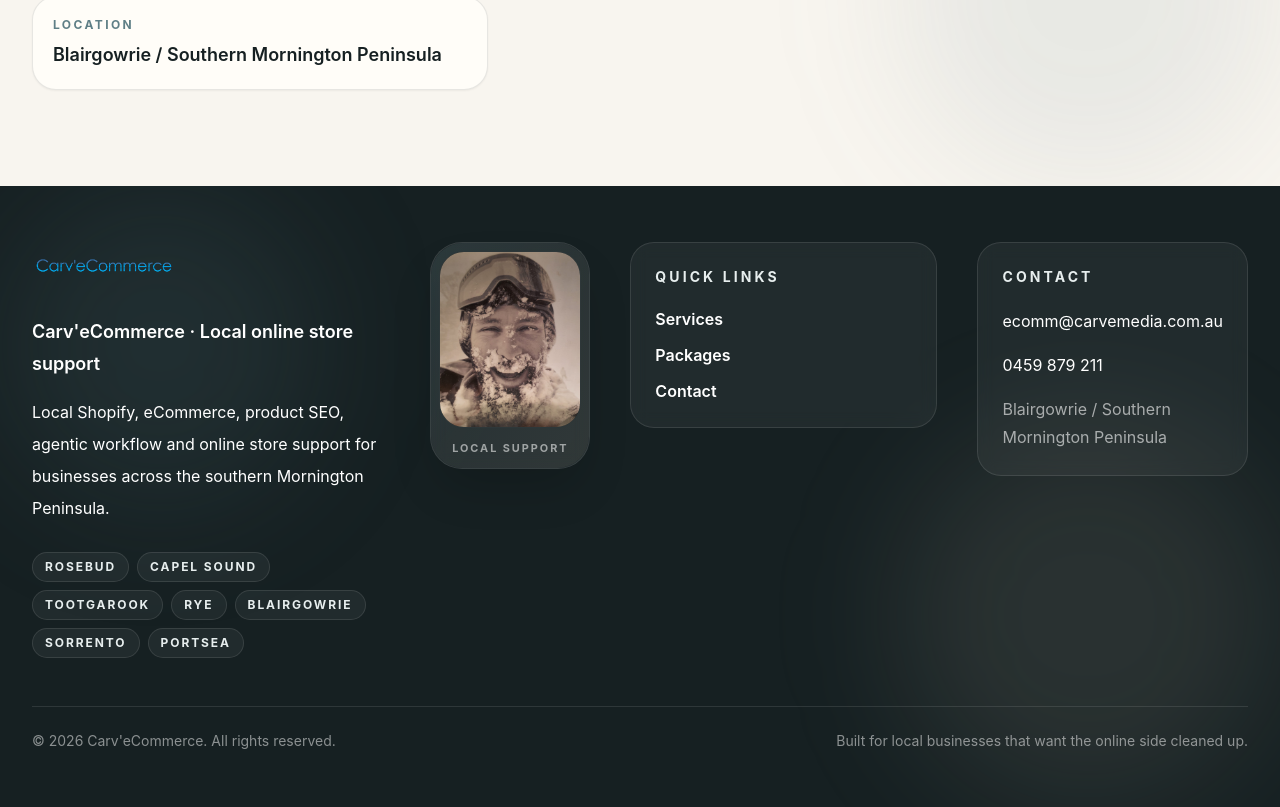
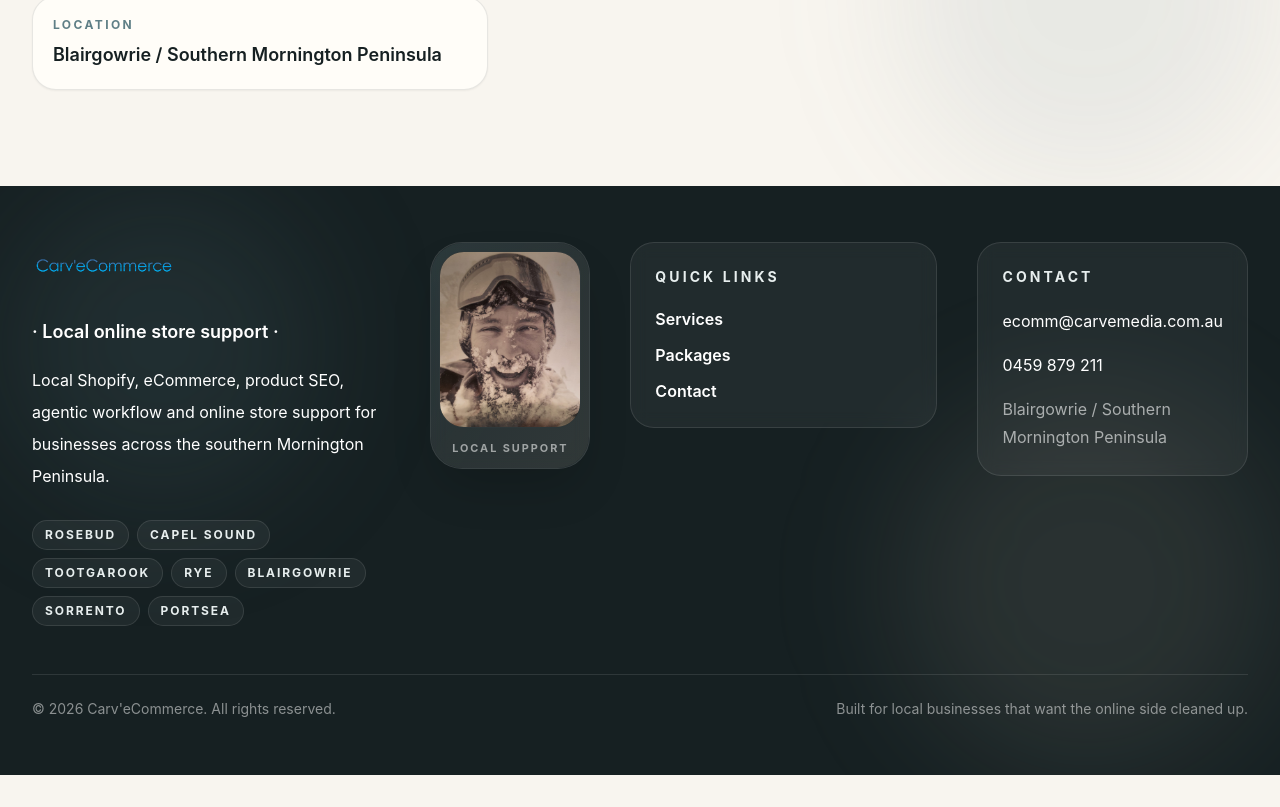
Before and after one commit to KeithRV/carvemedia-ecommerce, a React (Vite) app: page / in a window 1280 px wide. Shown: the part 10484-11291 px from the top of the page. After the commit the page ends 11259 px from the top, so only its background shows below. Built offline with nearby package versions, Linux system fonts and the light colour scheme.

Commit message:
Update site

```diff
--- a/src/components/LandingFooter.tsx
+++ b/src/components/LandingFooter.tsx
@@ -40,7 +40,7 @@ export function LandingFooter() {
               </a>
 
               <p className="mt-5 max-w-xl text-lg font-semibold leading-8 text-white">
-                Carv'eCommerce · Local online store support
+                · Local online store support ·
               </p>
 
               <p className="mt-4 max-w-2xl text-base leading-8 text-white/68">
```
